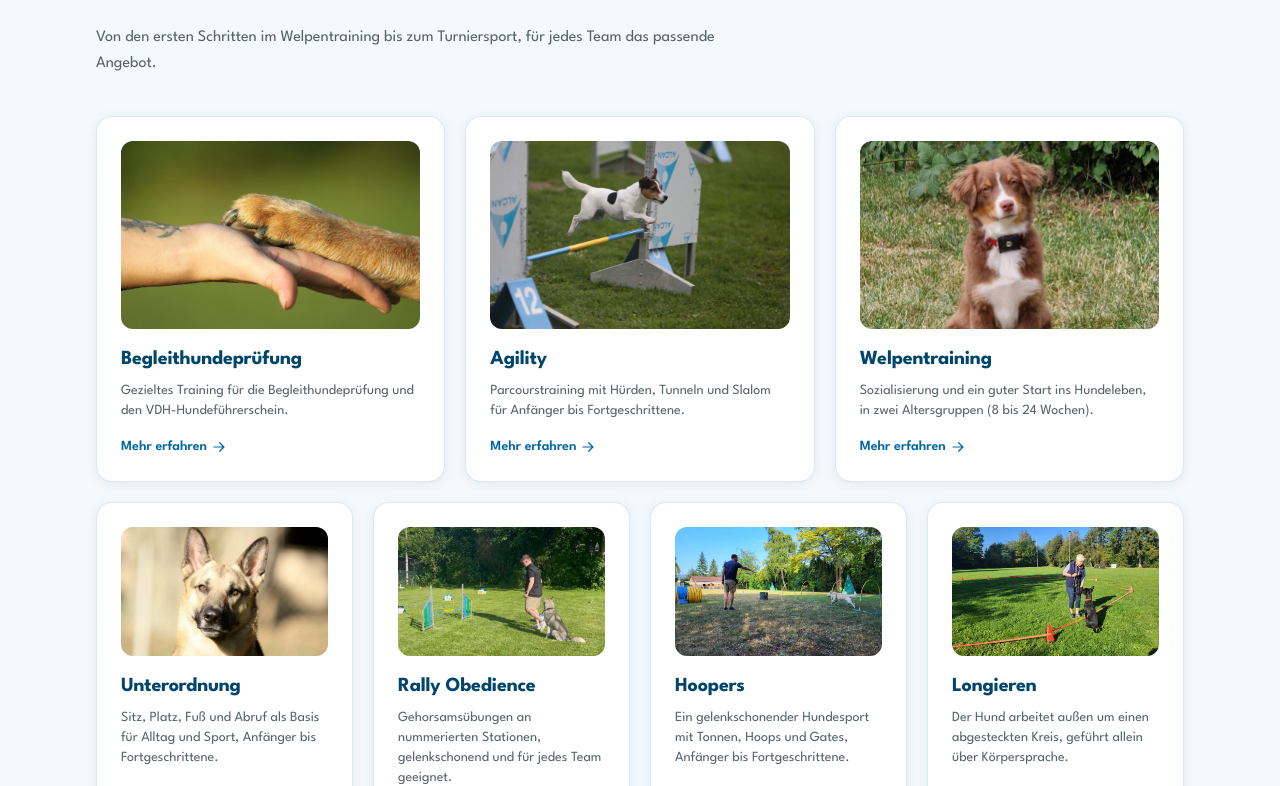
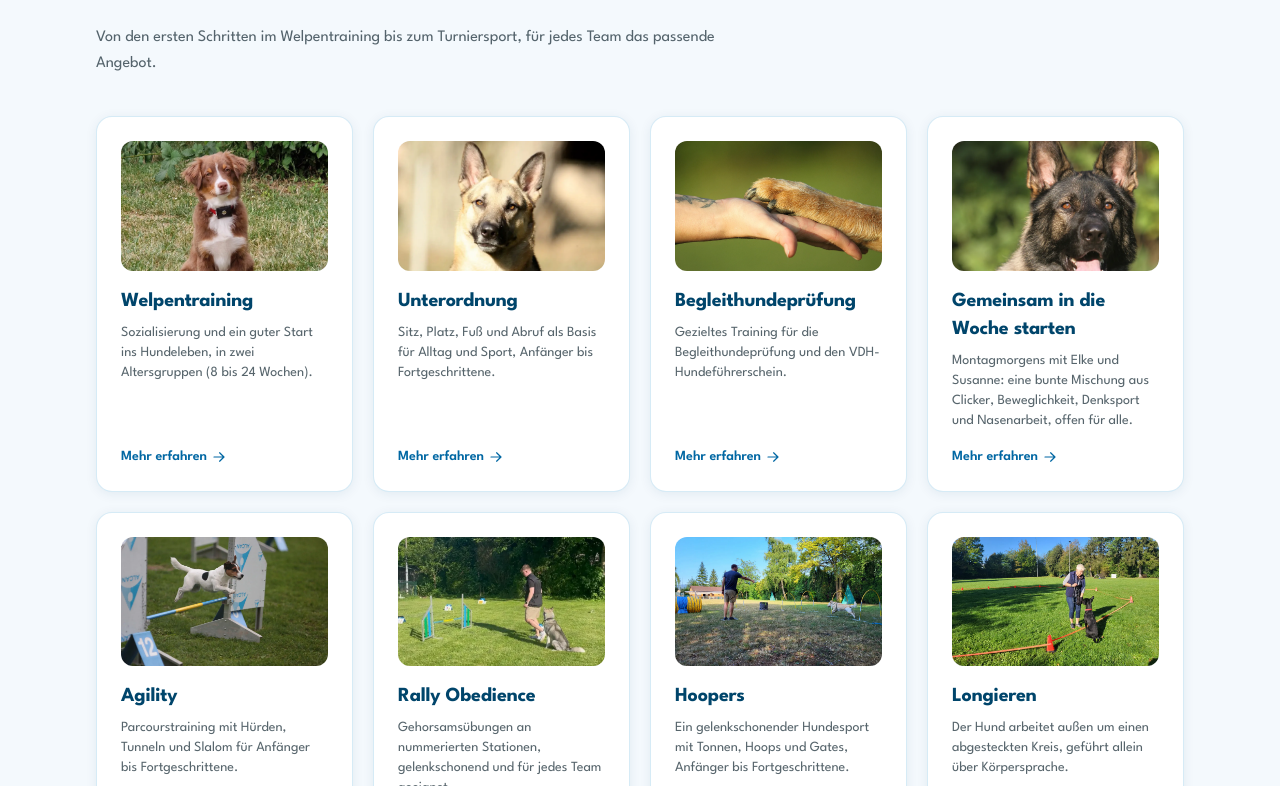
Before and after one commit to patricebender/SVHD, a Next.js app: page / in a window 1280 px wide. Shown: the part 2074-2860 px from the top of the page. Built offline with nearby package versions, Linux system fonts and the light colour scheme.

Commit message:
update training data

```diff
--- a/app/hundeplatz/page.tsx
+++ b/app/hundeplatz/page.tsx
@@ -153,7 +153,7 @@ export default function HundeplatzPage() {
           <div className="mt-8 aspect-[21/9] overflow-hidden rounded-2xl border border-border">
             <iframe
               title="Karte Im Fennenberger 2, Heidelberg"
-              src="https://www.openstreetmap.org/export/embed.html?bbox=8.65%2C49.42%2C8.72%2C49.47&layer=mapnik"
+              src="https://www.openstreetmap.org/export/embed.html?bbox=8.6397%2C49.4330%2C8.6597%2C49.4396&layer=mapnik&marker=49.436278%2C8.649694"
               className="h-full w-full"
               loading="lazy"
               referrerPolicy="no-referrer-when-downgrade"
--- a/components/discipline-gallery.tsx
+++ b/components/discipline-gallery.tsx
@@ -9,32 +9,42 @@ type DisciplineGalleryProps = {
   cta?: string;
 };
 
-// Explicit gallery order (independent of the nav/sitemap order in lib/content):
-// three featured disciplines on top, the rest below. On lg the tiles sit on a
-// 12-column grid so each row fills edge-to-edge (3×4 on top, 4×3 below).
-const topSlugs = ["begleithundepruefung", "agility", "welpentraining"];
+// Gallery order (independent of the nav/sitemap order in lib/content): a
+// didactic progression — from first steps (Welpen, Unterordnung, BH) through
+// the hobby offering to the sports. Any discipline not listed is appended.
+// With eight disciplines this fills two even rows of four on lg.
+const order = [
+  "welpentraining",
+  "unterordnung",
+  "begleithundepruefung",
+  "wochenstart",
+  "agility",
+  "rally-obedience",
+  "hoopers",
+  "longieren",
+];
 const bySlug = new Map(disciplines.map((d) => [d.slug, d]));
-const topRow = topSlugs.map((slug) => bySlug.get(slug)!);
-const bottomRow = disciplines.filter((d) => !topSlugs.includes(d.slug));
-const ordered = [...topRow, ...bottomRow];
-const topCount = topRow.length;
+const ordered = [
+  ...order.map((slug) => bySlug.get(slug)).filter((d): d is NonNullable<typeof d> => Boolean(d)),
+  ...disciplines.filter((d) => !order.includes(d.slug)),
+];
 
 /**
  * Gallery of all disciplines, shared between the home page and the trainings
- * page. Uniform tile heights (fixed image crop); a 12-column grid puts three
- * featured disciplines on top and the remaining four on the second row.
+ * page. Uniform tile heights (fixed image crop); on lg the tiles sit four per
+ * row (two even rows for the eight disciplines).
  */
 export function DisciplineGallery({
   showTagline = false,
   cta = "Mehr erfahren",
 }: DisciplineGalleryProps) {
   return (
-    <div className="grid gap-5 sm:grid-cols-2 lg:grid-cols-12">
-      {ordered.map((d, i) => (
+    <div className="grid gap-5 sm:grid-cols-2 lg:grid-cols-4">
+      {ordered.map((d) => (
         <Link
           key={d.slug}
           href={`/trainingsangebote/${d.slug}/`}
-          className={`group card flex flex-col ${i < topCount ? "lg:col-span-4" : "lg:col-span-3"}`}
+          className="group card flex flex-col"
         >
           <div className="relative mb-4 aspect-[16/10] overflow-hidden rounded-xl">
             <Image
--- a/components/event-timeline.tsx
+++ b/components/event-timeline.tsx
@@ -196,7 +196,7 @@ export function EventTimeline({ events }: { events: CalendarEvent[] }) {
                         als Nächstes
                       </span>
                     )}
-                    <CopyLinkButton hash={e.id} label="diesem Termin" className="ml-auto" />
+                    <CopyLinkButton hash={e.id} label="diesem Termin" />
                   </div>
                   <div className="mt-1 flex flex-wrap gap-x-4 gap-y-1 text-sm text-foreground/70">
                     {e.time && <span>{e.time}</span>}
--- a/lib/content.ts
+++ b/lib/content.ts
@@ -1,3 +1,5 @@
+import type { PersonId } from "@/lib/people";
+
 export type Discipline = {
   slug: string;
   title: string;
@@ -8,7 +10,12 @@ export type Discipline = {
   body: string[];
   /** Highlights shown as a bullet list on the subpage. */
   highlights: string[];
-  trainer: { name: string; note?: string };
+  trainer: {
+    /** Coach(es) for this discipline, referenced by id into the people registry. */
+    coachIds: PersonId[];
+    /** Optional free-text note shown below the coaches (not contact details). */
+    note?: string;
+  };
   /** Optional notice shown prominently on the detail page (e.g. waitlist, full). */
   disclaimer?: {
     text: string;
@@ -42,7 +49,7 @@ export const disciplines: Discipline[] = [
       "Sequenz- und Parcourstraining für Fortgeschrittene",
       "Vorbereitung auf Agility-Turniere",
     ],
-    trainer: { name: "Katrin Rempp, Ivonne Schäfer" },
+    trainer: { coachIds: ["katrin-rempp", "ivonne-schaefer"] },
     disclaimer: {
       text: "Agility ist derzeit ausgebucht. Neue Plätze werden über eine Warteliste vergeben, Mitglieder haben dabei Vorrang. Nichtmitglieder sind aber herzlich willkommen, zum Beispiel bei Kathrin in der Unterordnung – frag einfach nach.",
       link: { href: "/trainingsangebote/unterordnung/", label: "Zur Unterordnung" },
@@ -67,7 +74,7 @@ export const disciplines: Discipline[] = [
       "Leinenführigkeit und zuverlässiger Rückruf",
       "Basis für Begleithundeprüfung und IGP",
     ],
-    trainer: { name: "Kathrin Fischer" },
+    trainer: { coachIds: ["kathrin-fischer"] },
     image: "/training/unterordnung.webp",
     imageWidth: 1066,
     imageHeight: 1600,
@@ -90,7 +97,7 @@ export const disciplines: Discipline[] = [
       "Gelenkschonend, für jedes Alter",
       "Guter Einstieg in den Hundesport",
     ],
-    trainer: { name: "Gaby Möll" },
+    trainer: { coachIds: ["gaby-moell"] },
     image: "/training/rally-obedience.webp",
     imageWidth: 720,
     imageHeight: 1280,
@@ -113,7 +120,7 @@ export const disciplines: Discipline[] = [
       "Distanzführung und Körpersprache",
       "Für Hunde jeden Alters und jeder Größe",
     ],
-    trainer: { name: "Gaby Möll, Beate Horneck" },
+    trainer: { coachIds: ["gaby-moell", "beate-horneck"] },
     image: "/training/hoopers.webp",
     imageWidth: 1600,
     imageHeight: 1200,
@@ -134,7 +141,7 @@ export const disciplines: Discipline[] = [
       "Ruhige, gelenkschonende Sportart",
       "Sonntags um 10 Uhr",
     ],
-    trainer: { name: "Sabine Palm" },
+    trainer: { coachIds: ["sabine-palm"] },
     image: "/training/longieren.webp",
     imageWidth: 1600,
     imageHeight: 1200,
@@ -155,7 +162,7 @@ export const disciplines: Discipline[] = [
       "Sozialisierung und Gewöhnung an Umweltreize",
       "Erste Signale und Impulskontrolle",
     ],
-    trainer: { name: "Kathrin Fischer & Minttu Vainio" },
+    trainer: { coachIds: ["kathrin-fischer", "minttu-vainio"] },
     image: "/training/welpentraining.webp",
     imageWidth: 1200,
     imageHeight: 1600,
@@ -163,6 +170,34 @@ export const disciplines: Discipline[] = [
     // daher der Detail-Wert stärker nach oben gezogen als in den Karten.
     imagePosition: "center 38%",
     imagePositionDetail: "center 22%",
+  },
+  {
+    slug: "wochenstart",
+    title: "Gemeinsam in die Woche starten",
+    tagline: "Neues Angebot für Hobby- und Familienhunde",
+    summary:
+      "Montagmorgens mit Elke und Susanne: eine bunte Mischung aus Clicker, Beweglichkeit, Denksport und Nasenarbeit, offen für alle.",
+    body: [
+      "Mit Elke und Susanne startet Ihr ab sofort immer Montagmorgen um 10 Uhr in die neue Woche. Sie laden Euch und Eure Hunde zu Übungen, Anregungen und Ideen ein, die Ihr auch unterwegs und zuhause nutzen könnt, um gemeinsam Spaß zu haben und die Hunde auszulasten.",
+      "Das Angebot ist offen für alle interessierten Hunde und HalterInnen. Die Inhalte variieren von Woche zu Woche, eine kontinuierliche Teilnahme ist also nicht nötig. Wer mag, kann auch gerne spontan dazukommen.",
+    ],
+    highlights: [
+      "Für Hobby- und Familienhunde, jede Rasse willkommen",
+      "Clickerarbeit, Beweglichkeit und Denksport",
+      "Nasenarbeit, kleine Tricks und Konzentration",
+      "Flexibel: Teilnahme auch spontan möglich",
+    ],
+    trainer: {
+      note: "Interessierte können sich gerne bei Susanne melden, sie beantwortet gerne Eure Fragen.",
+      coachIds: ["elke", "susanne-weber"],
+    },
+    image: "/training/wochenstart.webp",
+    imageWidth: 1200,
+    imageHeight: 1662,
+    // Portrait source (3:4); the dog's head sits in the upper third, so pull
+    // the crop up in the wide card/hero bands.
+    imagePosition: "center 22%",
+    imagePositionDetail: "center 18%",
   },
   {
     slug: "begleithundepruefung",
@@ -180,7 +215,7 @@ export const disciplines: Discipline[] = [
       "Vorbereitung auf den VDH-Hundeführerschein",
       "Prüfungsabnahme im Verein möglich",
     ],
-    trainer: { name: "Nadja Trumpf" },
+    trainer: { coachIds: ["nadja-trumpf"] },
     image: "/training/begleithundepruefung.webp",
     imageWidth: 1600,
     imageHeight: 1111,
@@ -195,7 +230,8 @@ export function getDiscipline(slug: string) {
 export type ScheduleSlot = {
   time: string;
   what: string;
-  trainer: string;
+  /** Trainer(s) for this slot, referenced by id into the people registry. */
+  trainerIds: PersonId[];
   /** Discipline slug this slot belongs to, if it has a detail page. */
   slug?: Discipline["slug"];
 };
@@ -203,51 +239,52 @@ export const trainingSchedule: { day: string; slots: ScheduleSlot[] }[] = [
   {
     day: "Montag",
     slots: [
-      { time: "17:30 – 18:30 Uhr", what: "Rally Obedience", trainer: "Gaby Möll", slug: "rally-obedience" },
-      { time: "17:30 – 18:30 Uhr", what: "Agility Anfänger", trainer: "Katrin Rempp", slug: "agility" },
-      { time: "18:30 – 19:30 Uhr", what: "Agility Fun & Fortgeschrittene", trainer: "Katrin Rempp", slug: "agility" },
+      { time: "10:00 Uhr", what: "Gemeinsam in die Woche starten", trainerIds: ["elke", "susanne-weber"], slug: "wochenstart" },
+      { time: "17:30 – 18:30 Uhr", what: "Rally Obedience", trainerIds: ["gaby-moell"], slug: "rally-obedience" },
+      { time: "17:30 – 18:30 Uhr", what: "Agility Anfänger", trainerIds: ["katrin-rempp"], slug: "agility" },
+      { time: "18:30 – 19:30 Uhr", what: "Agility Fun & Fortgeschrittene", trainerIds: ["katrin-rempp"], slug: "agility" },
     ],
   },
   {
     day: "Dienstag",
     slots: [
-      { time: "17:00 – 18:00 Uhr", what: "Hoopers Anfänger", trainer: "Gaby Möll", slug: "hoopers" },
-      { time: "17:45 – 18:30 Uhr", what: "Welpenstunde (8–16 Wochen)", trainer: "Kathrin Fischer & Minttu Vainio", slug: "welpentraining" },
-      { time: "18:30 – 19:15 Uhr", what: "Welpenstunde (17–24 Wochen)", trainer: "Kathrin Fischer & Minttu Vainio", slug: "welpentraining" },
+      { time: "17:00 – 18:00 Uhr", what: "Hoopers Anfänger", trainerIds: ["gaby-moell"], slug: "hoopers" },
+      { time: "18:00 – 18:45 Uhr", what: "Welpenstunde (8–16 Wochen)", trainerIds: ["kathrin-fischer", "minttu-vainio"], slug: "welpentraining" },
+      { time: "18:45 – 19:30 Uhr", what: "Welpenstunde (17–24 Wochen)", trainerIds: ["kathrin-fischer", "minttu-vainio"], slug: "welpentraining" },
     ],
   },
   {
     day: "Mittwoch",
     slots: [
-      { time: "17:00 – 20:00 Uhr", what: "Agility Anfänger & Fortgeschrittene", trainer: "Ivonne Schäfer", slug: "agility" },
-      { time: "17:45 – 18:30 Uhr", what: "Unterordnung Anfänger", trainer: "Kathrin Fischer", slug: "unterordnung" },
-      { time: "18:30 – 19:15 Uhr", what: "Unterordnung Anfänger", trainer: "Kathrin Fischer", slug: "unterordnung" },
-      { time: "19:15 – 20:00 Uhr", what: "Unterordnung Fortgeschrittene", trainer: "Kathrin Fischer", slug: "unterordnung" },
+      { time: "17:00 – 20:00 Uhr", what: "Agility Anfänger & Fortgeschrittene", trainerIds: ["ivonne-schaefer"], slug: "agility" },
+      { time: "18:00 – 18:45 Uhr", what: "Unterordnung Anfänger", trainerIds: ["kathrin-fischer"], slug: "unterordnung" },
+      { time: "18:45 – 19:30 Uhr", what: "Unterordnung Anfänger", trainerIds: ["kathrin-fischer"], slug: "unterordnung" },
+      { time: "19:30 – 20:15 Uhr", what: "Unterordnung Fortgeschrittene", trainerIds: ["kathrin-fischer"], slug: "unterordnung" },
     ],
   },
   {
     day: "Donnerstag",
     slots: [
-      { time: "18:00 – 20:00 Uhr", what: "Training für Begleithundeprüfung", trainer: "Nadja Trumpf", slug: "begleithundepruefung" },
+      { time: "18:00 – 20:00 Uhr", what: "Training für Begleithundeprüfung", trainerIds: ["nadja-trumpf"], slug: "begleithundepruefung" },
     ],
   },
   {
     day: "Freitag",
     slots: [
-      { time: "17:00 – 17:30 Uhr", what: "Hoopers Anfänger", trainer: "Beate Horneck", slug: "hoopers" },
-      { time: "17:30 – 18:00 Uhr", what: "Hoopers Fortgeschrittene", trainer: "Gaby Möll", slug: "hoopers" },
+      { time: "17:00 – 17:30 Uhr", what: "Hoopers Anfänger", trainerIds: ["beate-horneck"], slug: "hoopers" },
+      { time: "17:30 – 18:00 Uhr", what: "Hoopers Fortgeschrittene", trainerIds: ["gaby-moell"], slug: "hoopers" },
     ],
   },
   {
     day: "Samstag",
     slots: [
-      { time: "16:00 Uhr", what: "Gruppenarbeit", trainer: "Beate Horneck" },
+      { time: "16:00 Uhr", what: "Gruppenarbeit", trainerIds: ["beate-horneck"] },
     ],
   },
   {
     day: "Sonntag",
     slots: [
-      { time: "10:00 Uhr", what: "Longieren", trainer: "Sabine Palm", slug: "longieren" },
+      { time: "10:00 Uhr", what: "Longieren", trainerIds: ["sabine-palm"], slug: "longieren" },
     ],
   },
 ];
@@ -260,12 +297,6 @@ export function getScheduleForDiscipline(slug: Discipline["slug"]) {
       .map((slot) => ({ day: day.day, ...slot })),
   );
 }
-
-/** Notice shown on the training overview (capacity status). */
-export const trainingNotice = {
-  heading: "Hunde aller Rassen sind bei uns willkommen",
-  text: "Aktuell können wir im Bereich Unterordnung, Agility & Longieren keine weiteren Teams aufnehmen, alle Plätze sind vergeben. Falls Du dennoch Interesse hast, zögere nicht uns zu kontaktieren. Wir finden eine Lösung.",
-};
 
 /** Prerequisites for active participation. */
 export const trainingRequirements =
--- /dev/null
+++ b/lib/people.ts
@@ -0,0 +1,53 @@
+import { contact } from "@/lib/site";
+
+/**
+ * Single source of truth for every person named on the site: trainers,
+ * Ansprechpartner and Vorstand. A person's name and contact details live here
+ * exactly once; everything else (disciplines, weekly schedule, board) refers to
+ * them by id. Contact fields are optional — a person without a personal address
+ * falls back to the club contact where one is shown.
+ */
+export type Person = {
+  name: string;
+  phone?: string;
+  email?: string;
+};
+
+export const people = {
+  "kathrin-fischer": {
+    name: contact.anmeldung.name,
+    phone: contact.anmeldung.phone,
+    email: contact.anmeldung.email,
+  },
+  "katrin-rempp": { name: "Katrin Rempp" },
+  "ivonne-schaefer": { name: "Ivonne Schäfer" },
+  "gaby-moell": { name: "Gaby Möll" },
+  "beate-horneck": { name: "Beate Horneck" },
+  "roland-horneck": { name: "Roland Horneck" },
+  "sabine-palm": { name: "Sabine Palm" },
+  "minttu-vainio": { name: "Minttu Vainio" },
+  "nadja-trumpf": { name: "Nadja Trumpf" },
+  "alexandra-knoll": { name: "Alexandra Knoll" },
+  "izaskun-gutierrez": { name: "Izaskun Gutierrez" },
+  "patrice-bender": { name: "Patrice Bender" },
+  elke: { name: "Elke" },
+  "susanne-weber": { name: "Susanne Weber", phone: "0171 / 403 15 77", email: "weber-hd@freenet.de" },
+} as const satisfies Record<string, Person>;
+
+export type PersonId = keyof typeof people;
+
+export function getPerson(id: PersonId): Person {
+  return people[id];
+}
+
+/** Resolve ids to people, in order. Unknown ids are dropped (type-safe anyway). */
+export function getPeople(ids: readonly PersonId[]): Person[] {
+  return ids.map((id) => people[id]);
+}
+
+/** Display string for one or more people, e.g. "Kathrin Fischer & Minttu Vainio". */
+export function peopleNames(ids: readonly PersonId[]): string {
+  return getPeople(ids)
+    .map((p) => p.name)
+    .join(" & ");
+}
```
Also changed, not shown: app/aktuelles/page.tsx (+16 -10 lines), app/kontakt/page.tsx (+4 -4 lines), app/trainingsangebote/[slug]/page.tsx (+49 -14 lines), app/trainingsangebote/page.tsx (+4 -23 lines), app/vorstand/page.tsx (+12 -10 lines), components/site-footer.tsx (+8 -3 lines), public/instagram.svg (added), public/training/wochenstart.webp (added).
